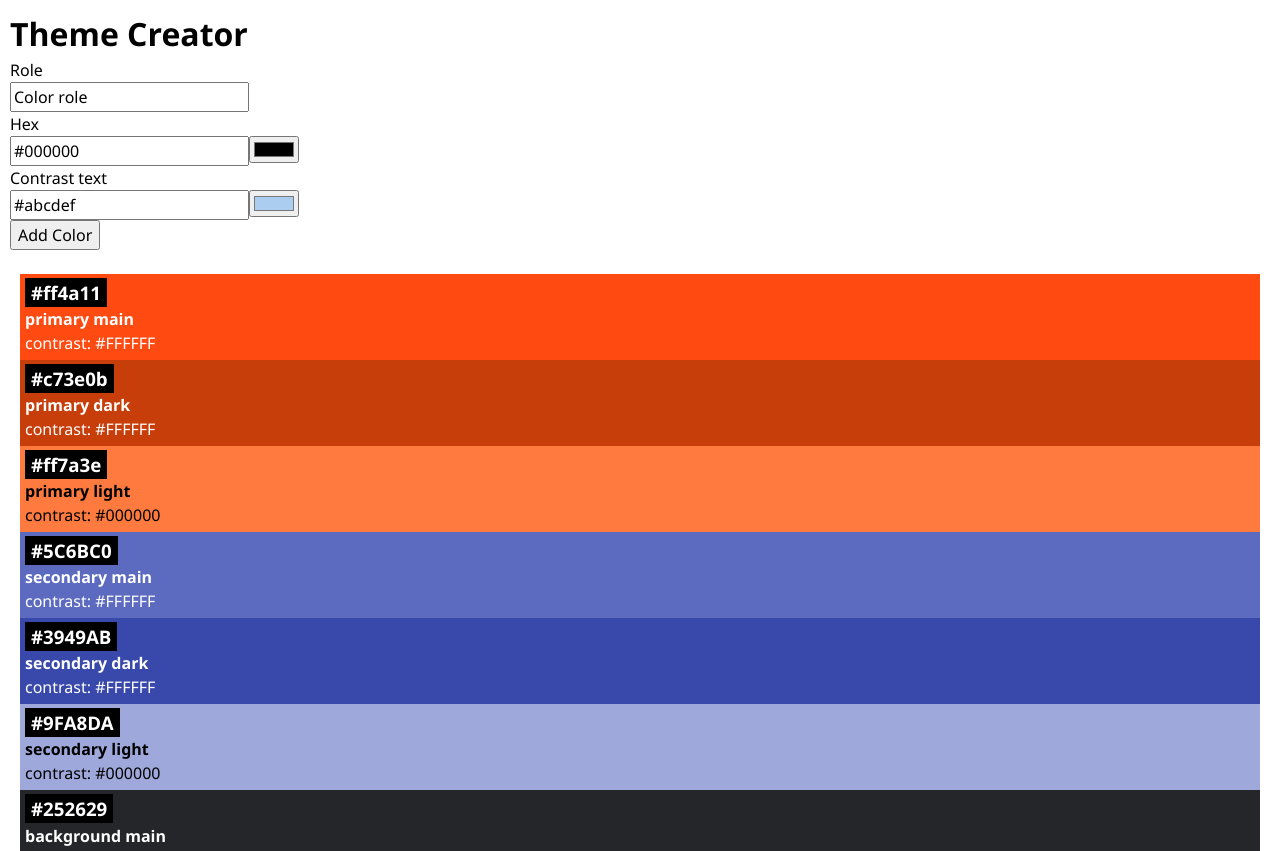
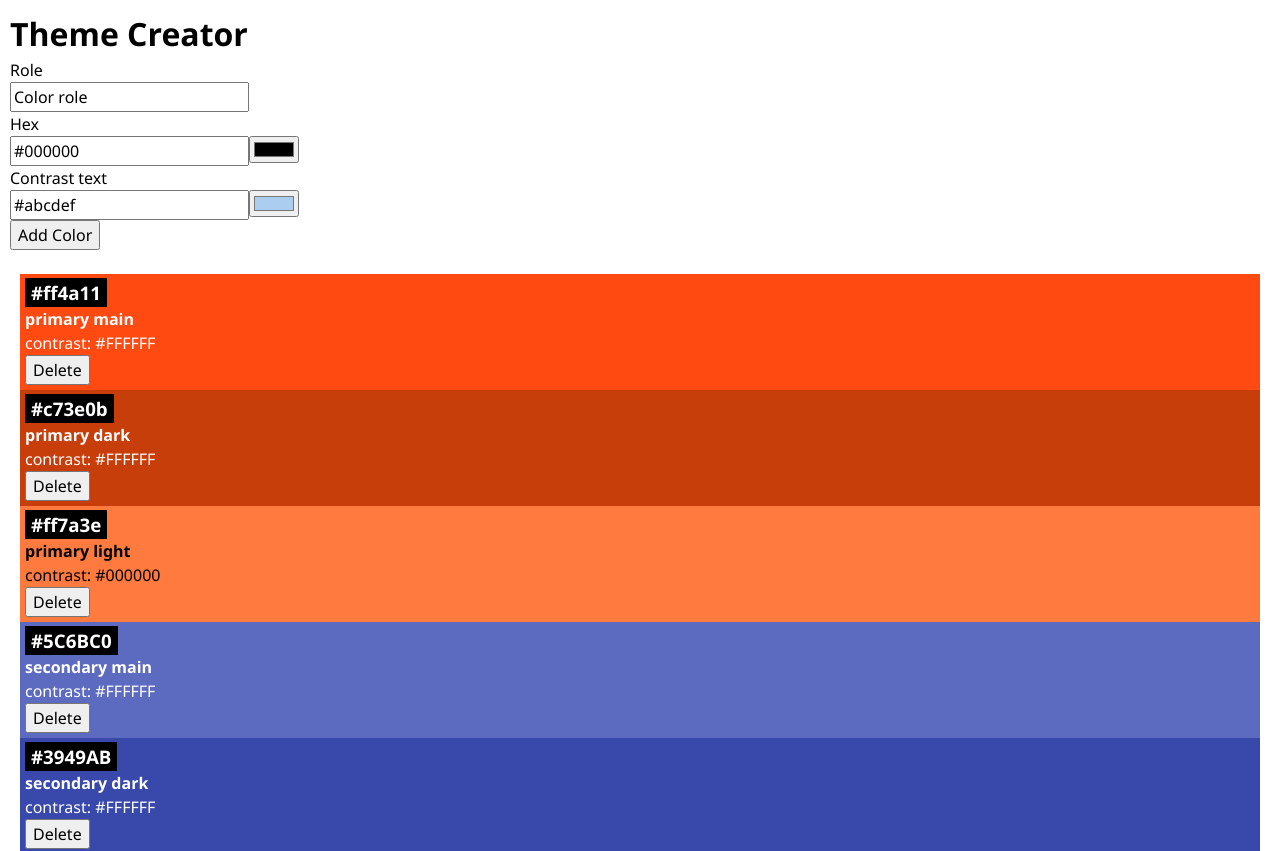
Before and after one commit to Jonas-Wendland/theme-creator, a React (Vite) app: page / in a window 1280 px wide. Shown: the top 851 px of the page. Built offline with nearby package versions, Linux system fonts and the light colour scheme.

Commit message:
delete Color Button

```diff
--- a/src/App.jsx
+++ b/src/App.jsx
@@ -6,11 +6,14 @@ import { uid } from "uid";
 import "./App.css";
 
 function App() {
-  const [color, setColor] = useState(initialColors);
+  const [colors, setColors] = useState(initialColors);
 
   function handleSubmit(newColor) {
-    setColor([{ id: uid(), ...newColor }, ...color]);
-    console.log(newColor);
+    setColors([{ id: uid(), ...newColor }, ...colors]);
+  }
+  function handleDeleteColor(id) {
+    console.log(id);
+    setColors(colors.filter((color) => color.id !== id));
   }
 
   return (
@@ -19,9 +22,17 @@ function App() {
       <ColorForm onSubmit={handleSubmit} />
       <br />
 
-      {color.map((color) => {
-        return <Color key={color.id} color={color} />;
+      {colors.map((color) => {
+        return (
+          <Color
+            id={color.id}
+            key={color.id}
+            color={color}
+            onDeleteColor={handleDeleteColor}
+          />
+        );
       })}
+      {colors.length === 0 && <p>No colors.. start by adding one!</p>}
     </>
   );
 }
--- a/src/Components/Color/Color.css
+++ b/src/Components/Color/Color.css
@@ -9,3 +9,10 @@
   background: black;
   color: white;
 }
+
+.color-card-highlight {
+  display: inline;
+  padding: 2px 6px;
+  background: black;
+  color: white;
+}
--- a/src/Components/Color/Color.jsx
+++ b/src/Components/Color/Color.jsx
@@ -1,6 +1,25 @@
 import "./Color.css";
+import { useState } from "react";
 
-export default function Color({ color }) {
+export default function Color({ color, onDeleteColor, id }) {
+  const [showConfirmDelete, setShowConfirmDelete] = useState(false);
+  const [hideDelete, setHideDelete] = useState(false);
+
+  function handleConfirmDelete() {
+    setShowConfirmDelete(true);
+    setHideDelete(true);
+  }
+
+  function confirmDelete() {
+    onDeleteColor(id);
+    setShowConfirmDelete(false);
+  }
+
+  function confirmCancel() {
+    setHideDelete(false);
+    setShowConfirmDelete(false);
+  }
+
   return (
     <div
       className="color-card"
@@ -12,6 +31,22 @@ export default function Color({ color }) {
       <h3 className="color-card-headline">{color.hex}</h3>
       <h4>{color.role}</h4>
       <p>contrast: {color.contrastText}</p>
+      {!hideDelete && (
+        <button
+          onClick={() => {
+            handleConfirmDelete();
+          }}
+        >
+          Delete
+        </button>
+      )}
+      {showConfirmDelete && (
+        <div className="color-card-highlight">
+          Really Delete?
+          <button onClick={() => confirmCancel()}>Cancel</button>
+          <button onClick={() => confirmDelete(id)}>Delete</button>
+        </div>
+      )}
     </div>
   );
 }
```
